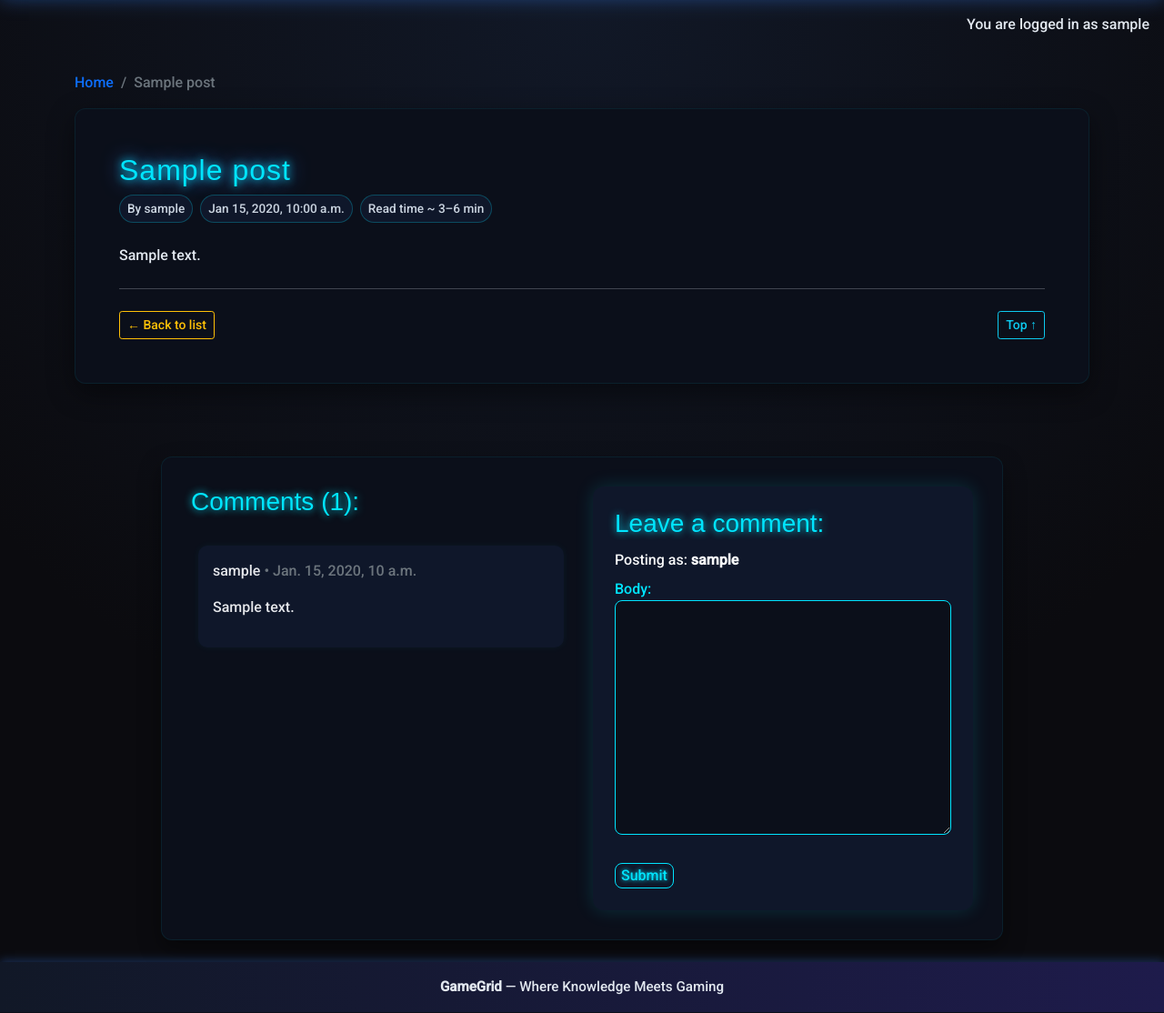
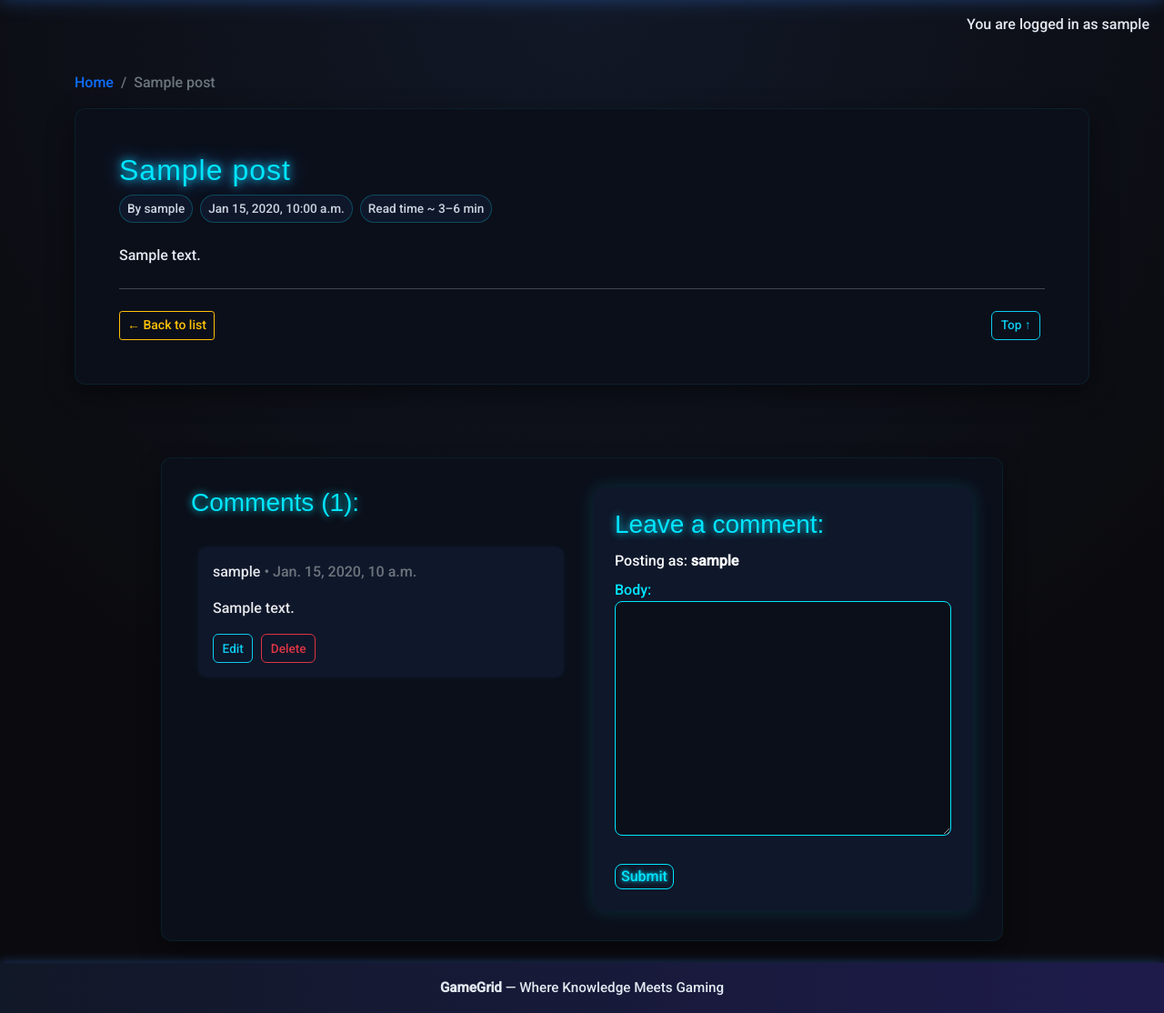
Before and after one commit to AnasEljandi/GamingBlog_Final, a Django app: a page that uses templates/base.html in a window 1280 px wide. Shown: the part 84-1198 px from the top of the page at 91% size. Run offline with Django 4.2, Linux system fonts and the light colour scheme; a user stored in the database is signed in; tables that the repository leaves empty hold one stand-in row (values such as "Sample post"); parts of the project's set-up code (start-up, migrations or seed data) failed here and were passed over; some web fonts are replaced.

Commit message:
delete button and edit

```diff
--- a/blog/templates/blog/post_detail.html
+++ b/blog/templates/blog/post_detail.html
@@ -29,7 +29,6 @@
   }
   .content-area p { color: #e5e7eb; line-height: 1.8; }
 
-  /* Headings inside content */
   .content-area h1,
   .content-area h2,
   .content-area h3,
@@ -40,7 +39,6 @@
     font-family: 'Mangold', sans-serif;
   }
 
-  /* Orange intro paragraph headings */
   .content-area p > strong:first-child,
   .content-area p > b:first-child {
     display: block;
@@ -125,6 +123,14 @@
     color: #0b0f1a;
     box-shadow: 0 0 10px #00e5ff, 0 0 20px #00e5ff;
   }
+
+  /* Edit/Delete Buttons */
+  .btn-outline-info, .btn-outline-danger {
+    font-size: 0.85rem;
+    padding: 0.3rem 0.6rem;
+    border-radius: 6px;
+    margin-right: 0.3rem;
+  }
 </style>
 
 <div class="container py-4">
@@ -194,8 +200,17 @@
                 <div id="comment{{ comment.id }}">
                   {{ comment.body|linebreaks }}
                 </div>
+
                 {% if not comment.approved and comment.author == user %}
                 <p class="approval">This comment is awaiting approval</p>
+                {% endif %}
+
+                <!-- ✅ Edit/Delete Buttons Added -->
+                {% if comment.author == user %}
+                <div class="mt-2">
+                  <a href="{% url 'edit_comment' comment.pk %}" class="btn btn-sm btn-outline-info">Edit</a>
+                  <a href="{% url 'delete_comment' comment.pk %}" class="btn btn-sm btn-outline-danger">Delete</a>
+                </div>
                 {% endif %}
               </div>
               {% empty %}
@@ -227,4 +242,5 @@
     </div>
   </div>
 </div>
+
 {% endblock %}
--- a/blog/urls.py
+++ b/blog/urls.py
@@ -1,7 +1,9 @@
+from django.urls import path
 from . import views
-from django.urls import path
 
 urlpatterns = [
     path('', views.PostList.as_view(), name='home'),
     path('<slug:slug>/', views.post_detail, name='post_detail'),
+    path('comment/<int:pk>/edit/', views.edit_comment, name='edit_comment'),
+    path('comment/<int:pk>/delete/', views.delete_comment, name='delete_comment'),
 ]
--- a/blog/views.py
+++ b/blog/views.py
@@ -1,8 +1,12 @@
-from django.shortcuts import render, get_object_or_404
+from django.shortcuts import render, get_object_or_404, reverse
 from django.views import generic
 from django.contrib import messages
-from .models import Post
+from django.http import HttpResponseRedirect
+from .models import Post, Comment
 from .forms import CommentForm
+from django.contrib.auth.decorators import login_required
+from django.shortcuts import render, get_object_or_404, redirect
+
 
 # Create your views here.
 class PostList(generic.ListView):
@@ -56,3 +60,69 @@ def post_detail(request, slug):
         "comment_form": comment_form,
     },
 )
+
+def comment_edit(request, slug, comment_id):
+    """
+    view to edit comments
+    """
+    if request.method == "POST":
+
+        queryset = Post.objects.filter(status=1)
+        post = get_object_or_404(queryset, slug=slug)
+        comment = get_object_or_404(Comment, pk=comment_id)
+        comment_form = CommentForm(data=request.POST, instance=comment)
+
+        if comment_form.is_valid() and comment.author == request.user:
+            comment = comment_form.save(commit=False)
+            comment.post = post
+            comment.approved = False
+            comment.save()
+            messages.add_message(request, messages.SUCCESS, 'Comment Updated!')
+        else:
+            messages.add_message(request, messages.ERROR, 'Error updating comment!')
+
+    return HttpResponseRedirect(reverse('post_detail', args=[slug]))
+
+def comment_delete(request, slug, comment_id):
+    """
+    view to delete comment
+    """
+    queryset = Post.objects.filter(status=1)
+    post = get_object_or_404(queryset, slug=slug)
+    comment = get_object_or_404(Comment, pk=comment_id)
+
+    if comment.author == request.user:
+        comment.delete()
+        messages.add_message(request, messages.SUCCESS, 'Comment deleted!')
+    else:
+        messages.add_message(request, messages.ERROR, 'You can only delete your own comments!')
+
+    return HttpResponseRedirect(reverse('post_detail', args=[slug]))
+
+@login_required
+def edit_comment(request, pk):
+    comment = get_object_or_404(Comment, pk=pk, author=request.user)
+
+    if request.method == 'POST':
+        form = CommentForm(request.POST, instance=comment)
+        if form.is_valid():
+            form.save()
+            messages.success(request, "Your comment has been updated!")
+            return redirect('post_detail', slug=comment.post.slug)
+    else:
+        form = CommentForm(instance=comment)
+
+    return render(request, 'blog/edit_comment.html', {'form': form, 'comment': comment})
+
+
+@login_required
+def delete_comment(request, pk):
+    comment = get_object_or_404(Comment, pk=pk, author=request.user)
+    post_slug = comment.post.slug
+
+    if request.method == 'POST':
+        comment.delete()
+        messages.success(request, "Your comment has been deleted.")
+        return redirect('post_detail', slug=post_slug)
+
+    return render(request, 'blog/delete_comment.html', {'comment': comment})
--- a/gamestarfinal/settings.py
+++ b/gamestarfinal/settings.py
@@ -27,7 +27,7 @@ TEMPLATES_DIR = os.path.join(BASE_DIR, 'templates')
 SECRET_KEY = os.environ.get("SECRET_KEY")
 
 # SECURITY WARNING: don't run with debug turned on in production!
-DEBUG = False
+DEBUG = True
 
 ALLOWED_HOSTS = ["gamestarfinal-bdb7a6c9d0d9.herokuapp.com",
     "localhost",
--- a/static/js/script.js
+++ /dev/null
@@ -1 +0,0 @@
-console.log("Gaming becomes innovative when creating immersive experiences!");
--- a/templates/base.html
+++ b/templates/base.html
@@ -217,5 +217,10 @@
   ></script>
 
   <script src="{% static 'js/script.js' %}"></script>
+
+
+    {% block extras %}
+    {% endblock %}
+
 </body>
 </html>
```
Also changed, not shown: blog/templates/blog/delete_comment.html (added, +14 -0 lines), blog/templates/blog/edit_comment.html (added, +16 -0 lines), static/js/comment.js (added, +46 -0 lines).
